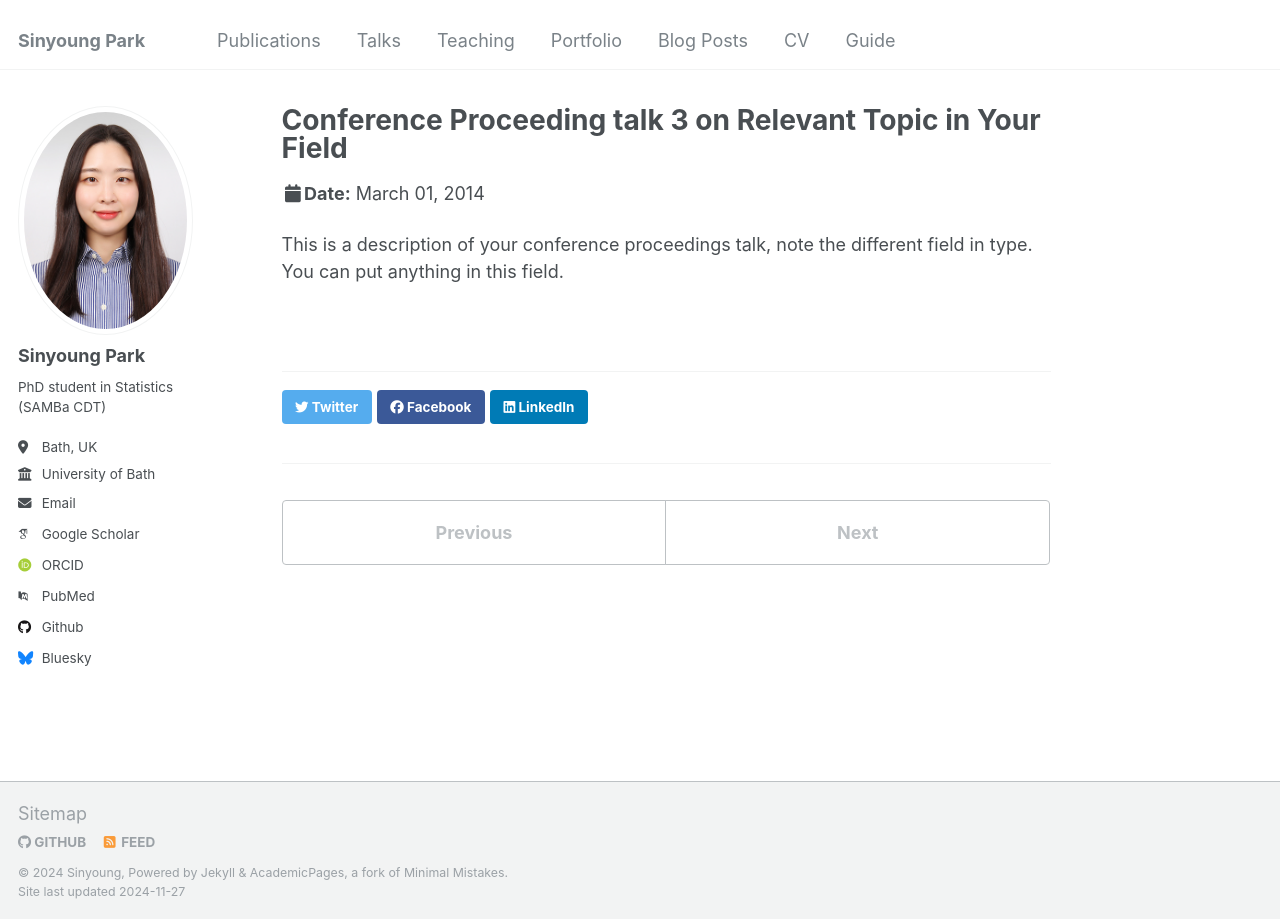
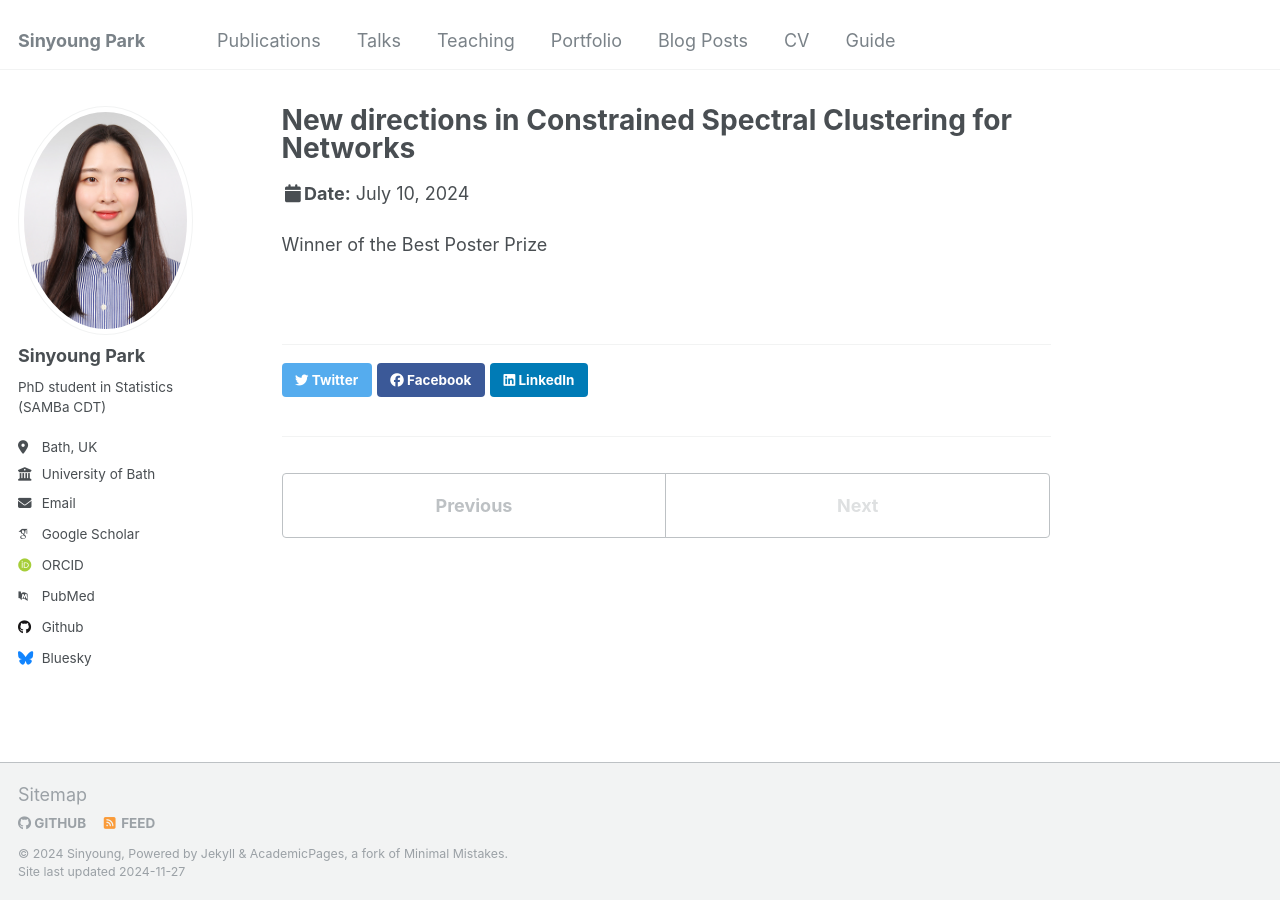
Before and after one commit to SinyoungPark2681/test, a Jekyll site: the page built from _talks/2014-03-01-talk-3.md, in a window 1280 px wide. Built offline with Jekyll 4.4.1, drawn with Linux system fonts in a browser that asks for light colours; some web fonts are replaced.

Commit message:
Update 2014-03-01-talk-3.md

```diff
--- a/_talks/2014-03-01-talk-3.md
+++ b/_talks/2014-03-01-talk-3.md
@@ -1,11 +1,11 @@
 ---
-title: "Conference Proceeding talk 3 on Relevant Topic in Your Field"
+title: "New directions in Constrained Spectral Clustering for Networks"
 collection: talks
-type: "Conference proceedings talk"
-permalink: /talks/2014-03-01-talk-3
-venue: "Testing Institute of America 2014 Annual Conference"
-date: 2014-03-01
-location: "Los Angeles, CA"
+type: "Poster"
+permalink: /talks/2024-07-10-talk-3
+venue: "University of Bath, UK"
+date: 2024-07-10
+location: "SAMBa Conference 2024"
 ---
 
-This is a description of your conference proceedings talk, note the different field in type. You can put anything in this field.
+Winner of the Best Poster Prize
```
